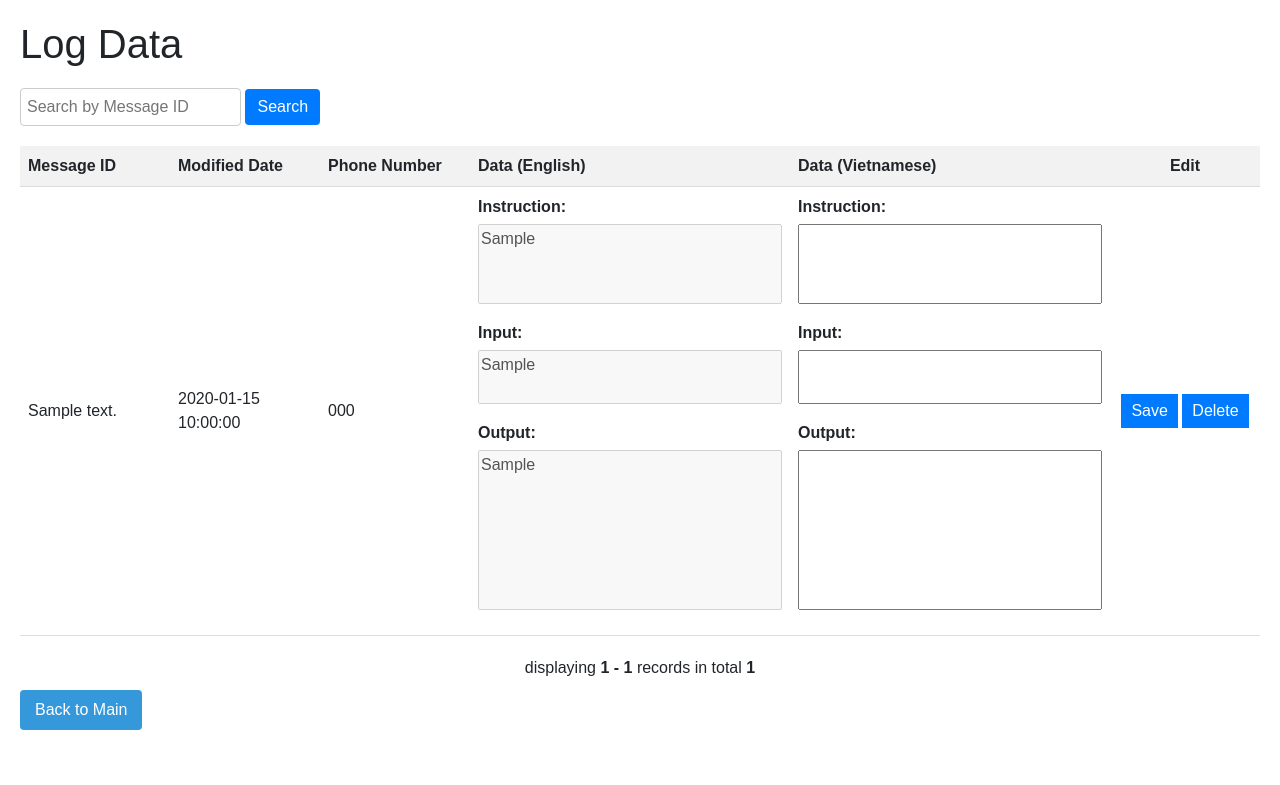
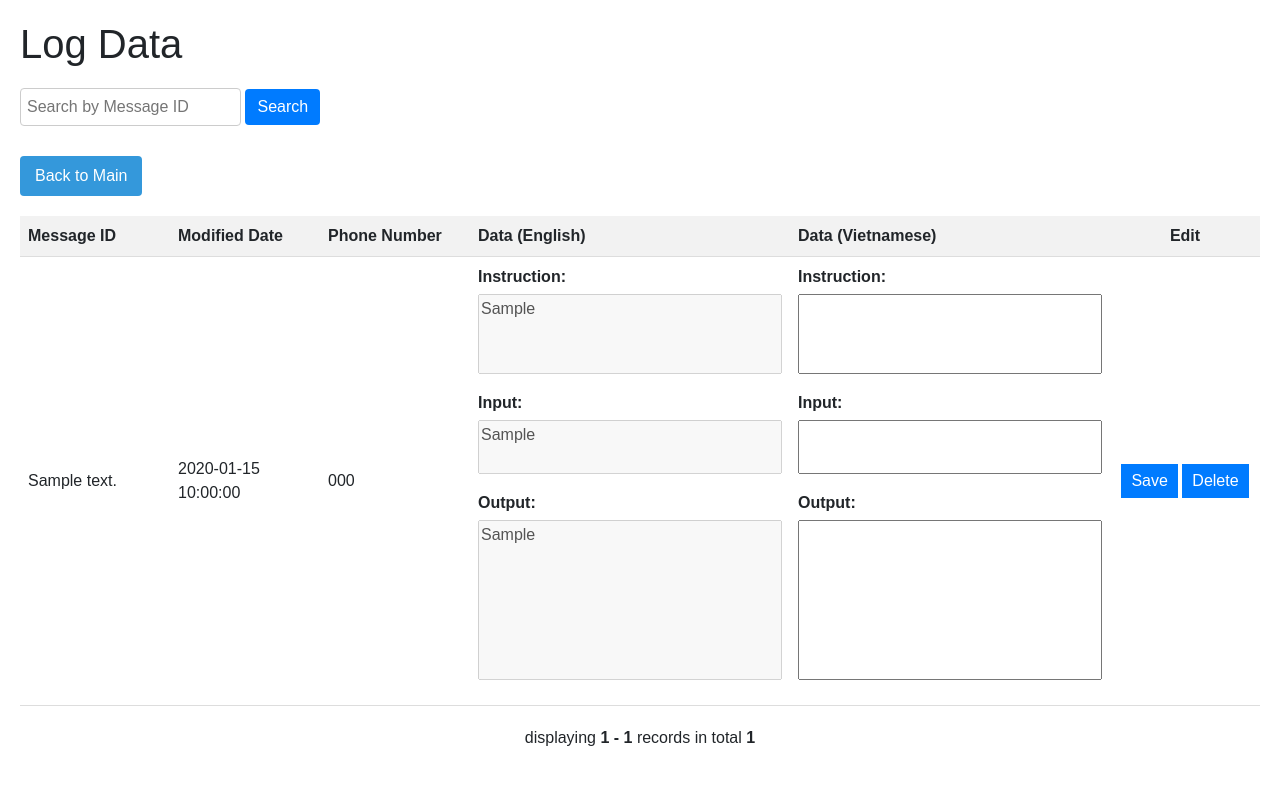
Before and after one commit to phon1/data-translate, a Flask app: page /log in a window 1280 px wide. Shown: the top 785 px of the page. Run offline with Flask 3, Linux system fonts and the light colour scheme; tables that the repository leaves empty hold one stand-in row (values such as "Sample post"); some libraries are stand-ins or nearby versions.

Commit message:
change button call back main, to easy using

```diff
--- a/static/main.css
+++ b/static/main.css
@@ -67,7 +67,7 @@ input[type="submit"]:active {
 }
 
 textarea {
-    resize: none;
+    /* resize: none; */
 }
 
 .label-row {
--- a/templates/log.html
+++ b/templates/log.html
@@ -61,6 +61,8 @@
             <button type="submit">Search</button>
         </form>
     </div>
+    <button class="back-button" style="text-align: right !important;" onclick="goBack()">Back to Main</button>
+
     <table>
         <thead>
             <tr>
@@ -124,7 +126,6 @@
         {{ pagination.info }}
         {{ pagination.links }}
     </div>
-    <button class="back-button" onclick="goBack()">Back to Main</button>
 </body>
 
 </html>
```
